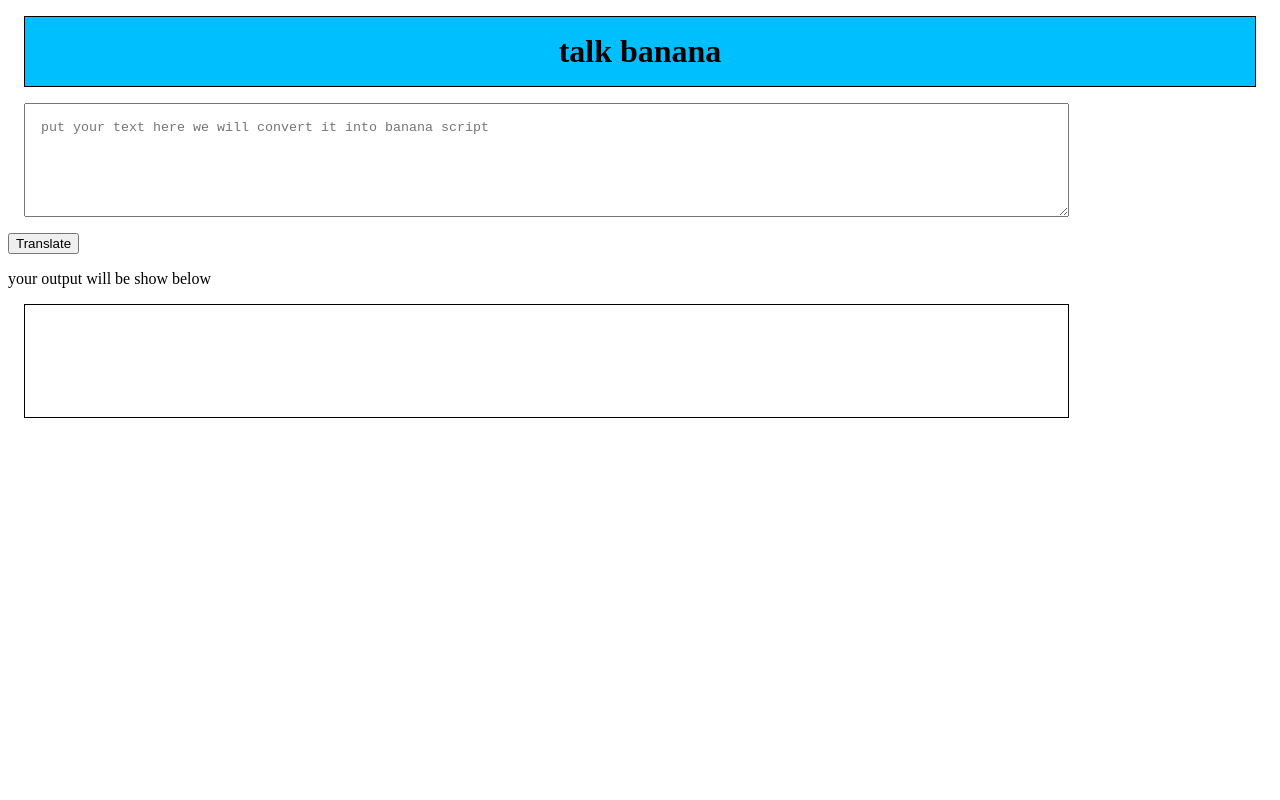
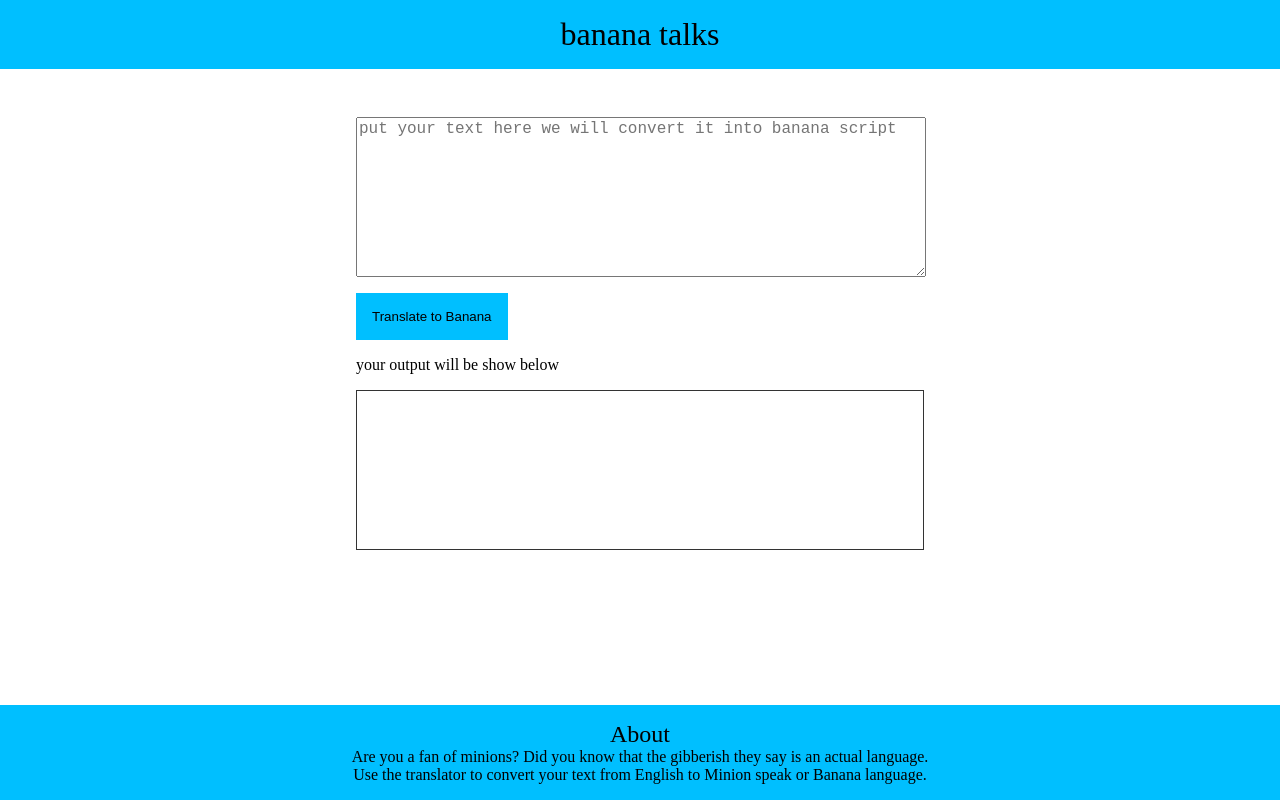
Before and after one commit to ganeshsadhashivam/neogcamp-banana-speaks, a plain HTML site: page index.html in a window 1280 px wide. Drawn offline with Linux system fonts and the light colour scheme.

Commit message:
finished
finally completed banana speaks

```diff
--- a/index.html
+++ b/index.html
@@ -4,26 +4,29 @@
     <meta charset="UTF-8" />
     <meta http-equiv="X-UA-Compatible" content="IE=edge" />
     <meta name="viewport" content="width=device-width, initial-scale=1.0" />
-    <title>banana speaks</title>
+    <title>Banana speaks</title>
     <link rel="stylesheet" href="./style.css" />
   </head>
   <body>
-    <header>
-      <h1>talk banana</h1>
-    </header>
-    <section class="container">
+    <nav class="header">
+      <div style="padding:1rem; font-size: 2rem;"">banana talks</div>
+    </nav>
+    <main>
       <textarea
         id="txt-input"
         placeholder="put your text here we will convert it into banana script"
-      ></textarea>
-      </section>
+      style="width: 570px; height: 143px;"></textarea>
 
-      <button id="btn-translate">Translate</button>
+      <button id="btn-translate">Translate to Banana</button>
 
-      <p>your output will be show below</p>
+      <div >your output will be show below</div>
 
-      <div id="output"></div>
-    </section>
+      <div id="output" style="padding:1rem; font-size:large;"></div>
+    </main>
+    <footer>
+      <div style="font-size: x-large;">About</div>
+      <p>Are you a fan of minions? Did you know that the gibberish they say is an actual language. Use the translator to convert your text from English to Minion speak or Banana language.</p>
+    </footer>
     <script src="./app.js" type="text/javascript"></script>
   </body>
 </html>
--- a/style.css
+++ b/style.css
@@ -1,26 +1,66 @@
-h1{
-  margin:1rem;
-  border:1px solid black;
-  padding: 1rem;
-  background-color: deepskyblue;
+
+body{
+  margin:0;
+
+}
+:root{
+  --primary:deepskyblue;
+  --black:#333333;
+  --width-break:600px;
+}
+
+
+*{
+  box-sizing: border-box;
+}
+
+main{
+  margin:auto;
+  padding:1rem;
+  max-width: var(--width-break);
+}
+.header{
+  background-color:var(--primary);
   text-align: center;
 }
 
-.container{
-  margin:0 auto;
+textarea {
+    box-sizing: border-box;
+    width: 100%;
+    min-height: 20vh;
+    display: block;
+    margin-top: 2rem;
+    font-size: large;
   }
 
-textarea {
-    width: 80%;
-    height: 10vh;
-    display: block;
-    margin: 1rem;
+  button{
+    background-color: var(--primary);
+    border:0;
     padding: 1rem;
+    margin:1rem 0rem;
   }
   #output {
-    border: 1px solid black;
+
+
+    border: 1px solid var(--black);
     height: 10vh;
-    width: 80%;
-    margin: 1rem;
+    width: 100%;
+    min-height: 20vh;
+    margin: 1rem 0rem;
     padding: 1rem;
+    overflow:scroll;
 }
+
+footer{
+    position: fixed;
+  width:100%;
+  padding:1rem;
+  background-color: var(--primary);
+  text-align: center;
+  bottom:0;
+}
+
+footer p{
+  max-width: var(--width-break);
+  margin:auto;
+}
```
Lines whose indentation alone changed are shown as unchanged.
